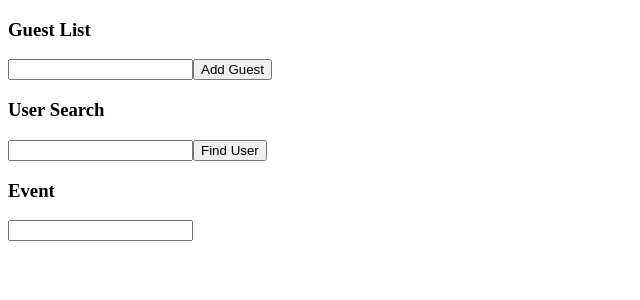
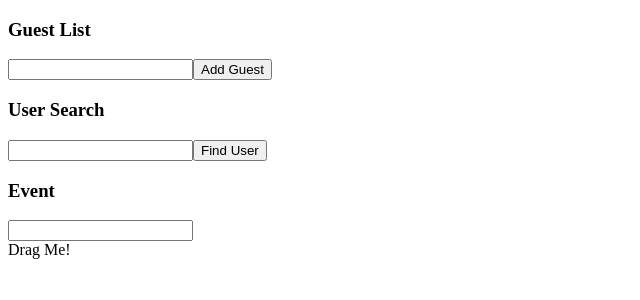
Before and after one commit to ercsanchez/react-typescript, a React (Create React App) app in the folder test-app/: page / in a window 1280 px wide. Shown: the top 300 px of the page, without its empty margins (0-640 px from the left). Built offline with nearby package versions, Linux system fonts and the light colour scheme.

Commit message:
3-17 drag events

```diff
--- a/test-app/src/events/EventComponent.tsx
+++ b/test-app/src/events/EventComponent.tsx
@@ -5,10 +5,17 @@ const EventComponent: React.FC = () => {
     console.log(event);
   };
 
+  const onDragStart = (event: React.DragEvent<HTMLDivElement>) => {
+    console.log(event);
+  };
+
   return (
     <div>
       <h3>Event</h3>
       <input onChange={onChange} />
+      <div draggable onDragStart={onDragStart}>
+        Drag Me!
+      </div>
     </div>
   );
 };
```
